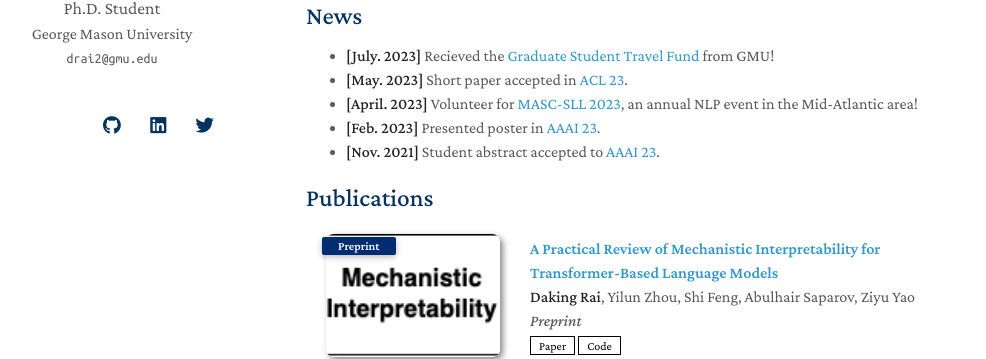
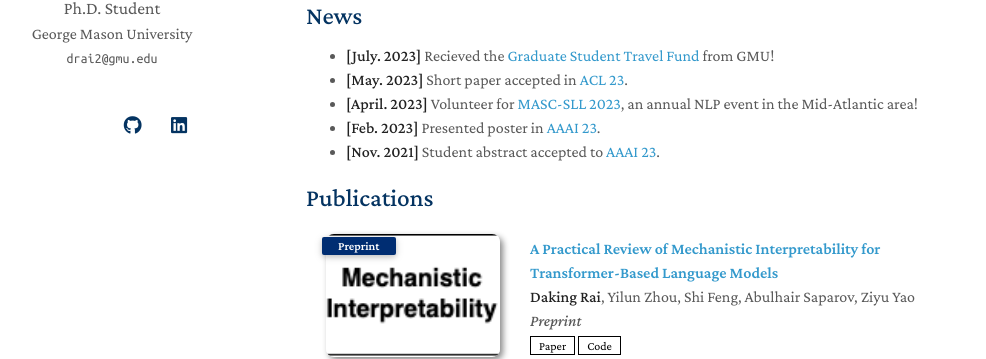
Before and after one commit to Dakingrai/dakingrai.github.io, a Jekyll site: the page built from index.md, in a window 1280 px wide. Shown: the part 271-630 px from the top of the page, without its empty margins (164-1150 px from the left). Built offline with Jekyll 4.4.1, drawn with Linux system fonts in a browser that asks for light colours; nearby versions of some CDN libraries; a style sheet for code colours, icons or effects is not loaded; our own code applies the rules of GitHub Pages for plain Markdown files.

Commit message:
remove twitter

```diff
--- a/_layouts/homepage.html
+++ b/_layouts/homepage.html
@@ -74,11 +74,6 @@
         </a>
         {% endif %}
 
-        {% if site.twitter %}
-        <a style="margin: 0 0 0 0" href="{{ site.twitter }}">
-          <i class="fab fa-twitter"></i>
-        </a>
-        {% endif %}
         </div>
         <br>
 
```
